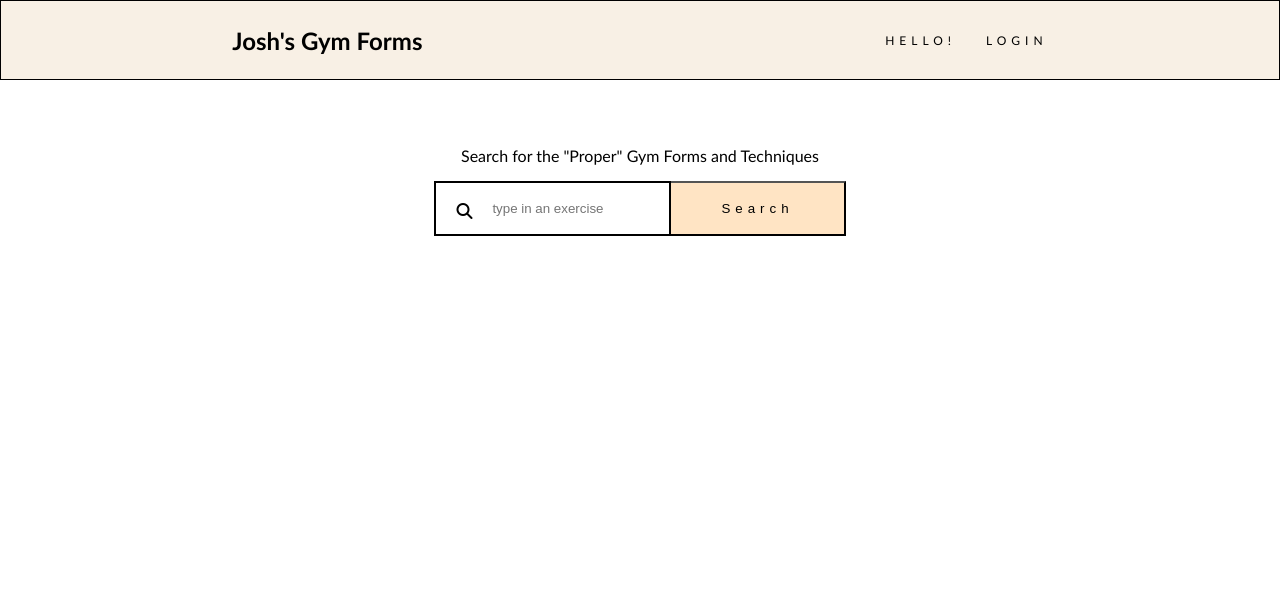
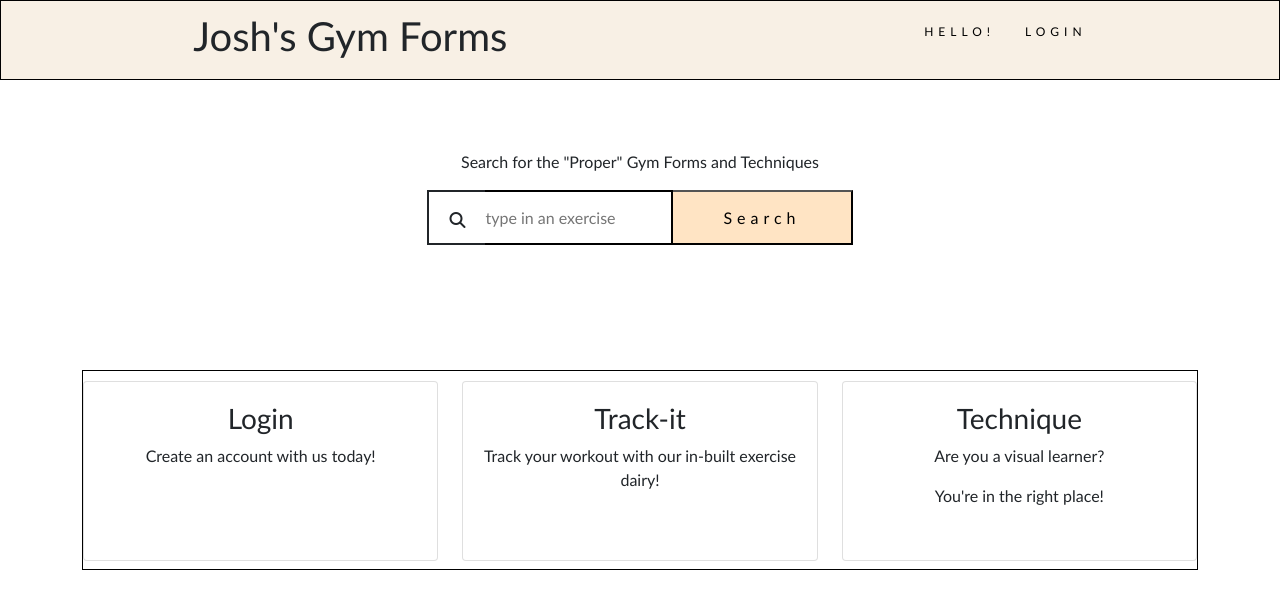
Before and after one commit to joshuaanyang/GymExercises, a Flask app: template templates/new-index.html in a window 1280 px wide. Shown: the top 609 px of the page. Run offline with Flask 2, Linux system fonts and the light colour scheme; the template is opened without the code that fills it, so the values that code supplies are empty; some libraries are stand-ins or nearby versions.

Commit message:
Homepage edit

```diff
--- a/templates/new-index.html
+++ b/templates/new-index.html
@@ -3,11 +3,12 @@
 <head>
     <meta charset="UTF-8">
     <title>Title</title>
+    <link href="https://cdn.jsdelivr.net/npm/bootstrap@5.1.3/dist/css/bootstrap.min.css" rel="stylesheet" integrity="sha384-1BmE4kWBq78iYhFldvKuhfTAU6auU8tT94WrHftjDbrCEXSU1oBoqyl2QvZ6jIW3" crossorigin="anonymous">
     <link rel="stylesheet" href="../static/css/new-styles.css">
     <script src="https://kit.fontawesome.com/ef65d7d9b9.js" crossorigin="anonymous"></script>
 </head>
 <body>
-    <div class="container">
+    <div class="my-container">
         <nav class="navigations">
             <h1>Josh's Gym Forms</h1>
             <ul>
@@ -24,10 +25,8 @@
         </nav>
     </div>
 
-    <div class="container">
-
+    <div class="my-container">
 <div class="search-body">
-
     <p class="search-title"> Search for the "Proper" Gym Forms and Techniques</p>
     <div class="search-bar">
     <form>
@@ -36,9 +35,35 @@
         <button type="submit"> Search</button>
     </form>
 </div>
+</div>
+    </div>
+
+    <div class="container">
+        <div class="test-run">
+
+            <div class="row">
+
+<div class="col-lg-4 col-md-4 col-sm-4">
+    <div class="card"><h3>Login</h3>
+        <p>Create an account with us today!</p>
+    </div>
 
 </div>
 
+<div class="col-lg-4 col-md-4 col-sm-4">
+    <div class="card"><h3>Track-it</h3>
+        <p>Track your workout with our in-built exercise dairy!</p></div>
+</div>
+
+<div class="col-lg-4 col-md-4 col-sm-4">
+    <div class="card"><h3>Technique</h3>
+        <p>Are you a visual learner?</p><p>You're in the right place!</p></div>
+</div>
+
+                </div>
+
+        </div>
     </div>
+
 </body>
 </html>
```
